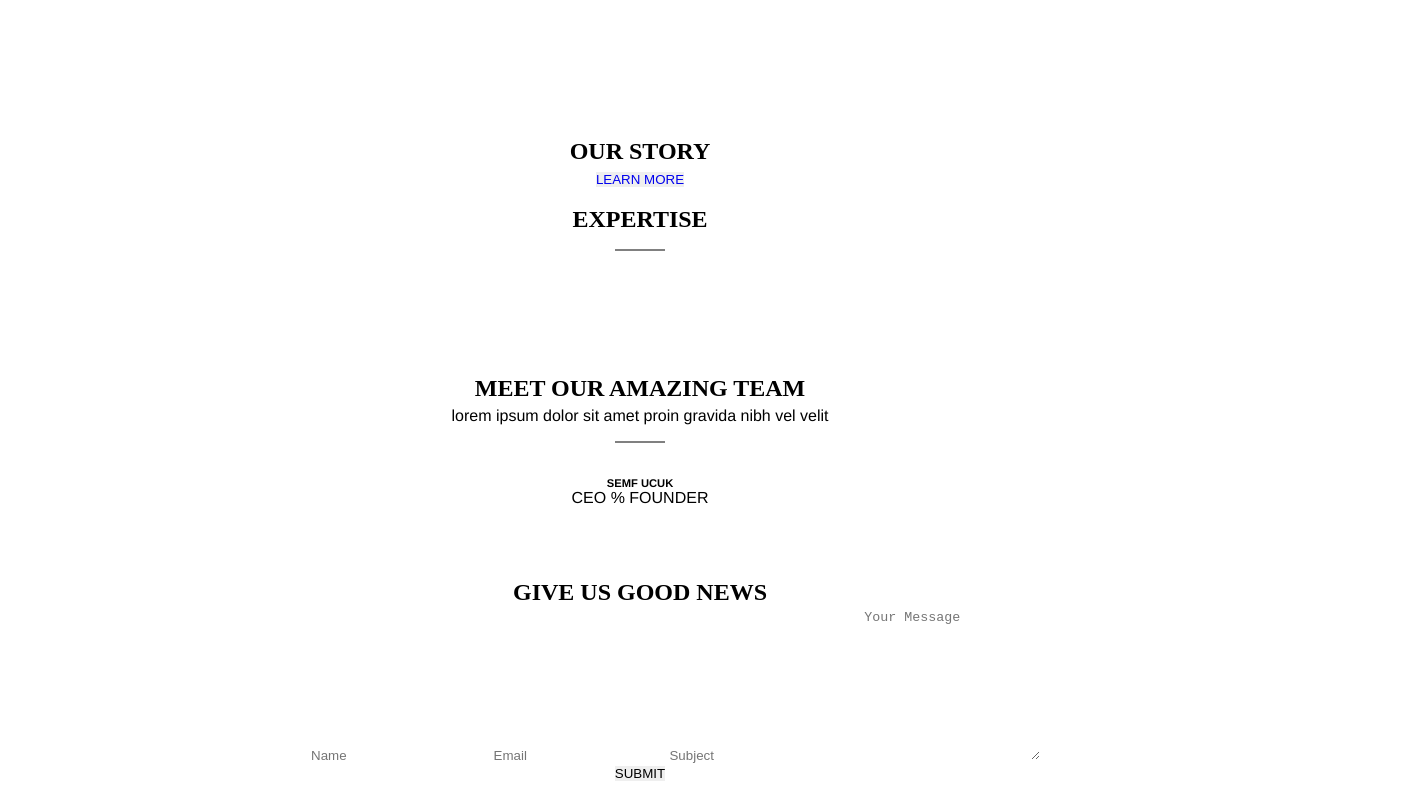
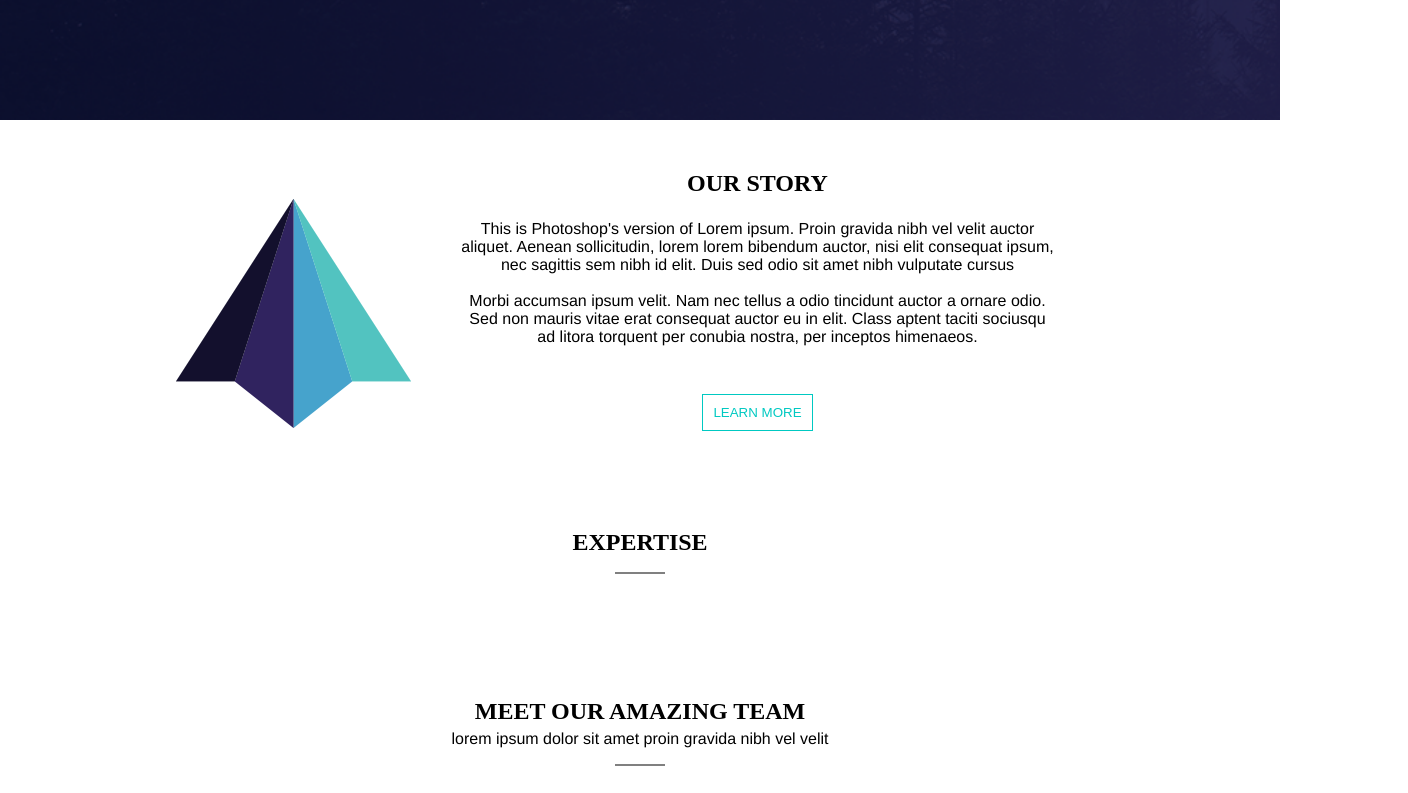
Before and after one commit to hangingpulse/WBS-Tajam-Project, a plain HTML site: page index.html in a window 1280 px wide. Shown: the part 840-1633 px from the top of the page, 1408 px wide, since content can reach past the window. Drawn offline with Linux system fonts and the light colour scheme.

Commit message:
our story complete and some header changes

```diff
--- a/index.html
+++ b/index.html
@@ -40,7 +40,7 @@
           lorem bibendum auctor, nisi elit consequat ipsum, nec sagittis sem nibh id elit. Duis sed odio sit amet nibh <br>
           vulputate cursus a sit amet mauris. Morbi accumsan ipsum velit.
         </p>
-        <button><a id="header-button" href="#">LEARN MORE</a></button>
+        <button><a id="learn-more" href="#">LEARN MORE</a></button>
       </div>
     </header>
 
@@ -52,12 +52,21 @@
       <!-- beginning of our story section -->
 
       <section id="our-story">
-        <img src="" alt="" />
-        <div>
+        <div class="story">
+          <img src="img/logo-big.png" alt="" />
+        </div>
+        <div class="story-text">
           <h2>Our Story</h2>
-          <p></p>
-          <p></p>
-          <button><a href="#">LEARN MORE</a></button>
+          <br>
+          <p>This is Photoshop's version of Lorem ipsum. Proin gravida nibh vel velit auctor <br> aliquet. Aenean sollicitudin, lorem
+          lorem bibendum auctor, nisi elit consequat ipsum, <br> nec sagittis sem nibh id elit. Duis sed odio sit amet nibh
+          vulputate cursus</p>
+          <br>
+          <p>Morbi accumsan ipsum velit. Nam nec tellus a odio tincidunt auctor a ornare odio. <br>
+          Sed non mauris vitae erat consequat auctor eu in elit. Class aptent taciti sociusqu <br>
+          ad litora torquent per conubia nostra, per inceptos himenaeos.</p>
+          <br>
+          <button><a id="learn-more" href="#">LEARN MORE</a></button>
         </div>
       </section>
 
--- a/style.css
+++ b/style.css
@@ -56,7 +56,7 @@ hr {
 
 /*button added by marc*/
 
-header button {
+button {
   border: 1px solid #00c9c2;
   padding: 10px;
   margin: 30px;
@@ -68,13 +68,12 @@ header button {
 
 header {
   background-image: url("img/bgk-header.png");
-  background-size: contain;
+  background-size: cover;
   background-repeat: no-repeat;
-  width: 110%;
+  width: 100%;
   height: 960px;
   overflow: hidden;
   justify-content: center;
-
 }
 
 .logobox {
@@ -164,17 +163,34 @@ header button {
 }
 */
 
-#header-button {
+#learn-more {
   color: #00c9c2;
 }
 
-#header-button a:visited {
+#learn-more a:visited {
   color: #00c9c2;
 }
 
   /* main section */
 
   /* story section  */
+
+#our-story {
+  display: flex;
+  align-items: center;
+  align-content: space-around;
+  justify-content: center;
+  width: 100%;
+  flex-grow: 1;
+}
+
+.story img {
+  padding: 50px 0px;
+}
+
+.story-text {
+  padding: 50px 50px;
+}
 
   /* video section  */
 
```
